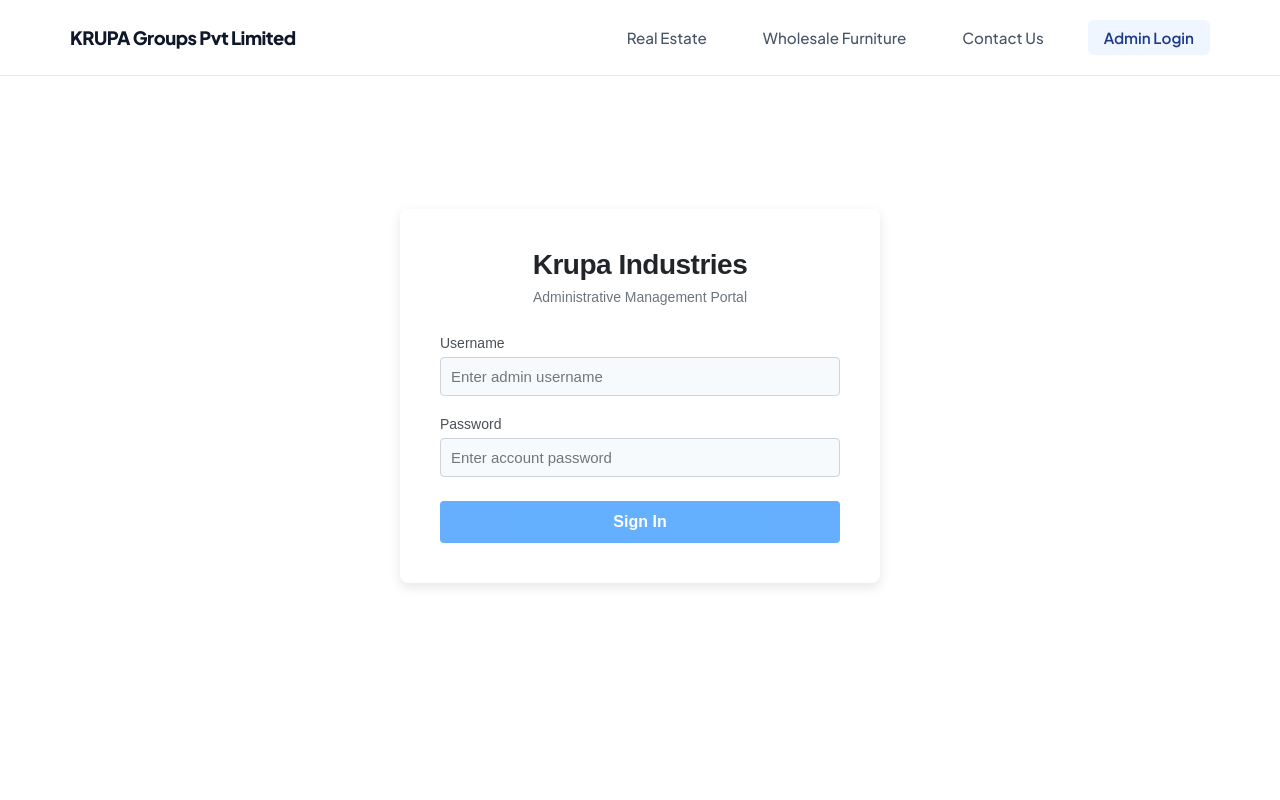
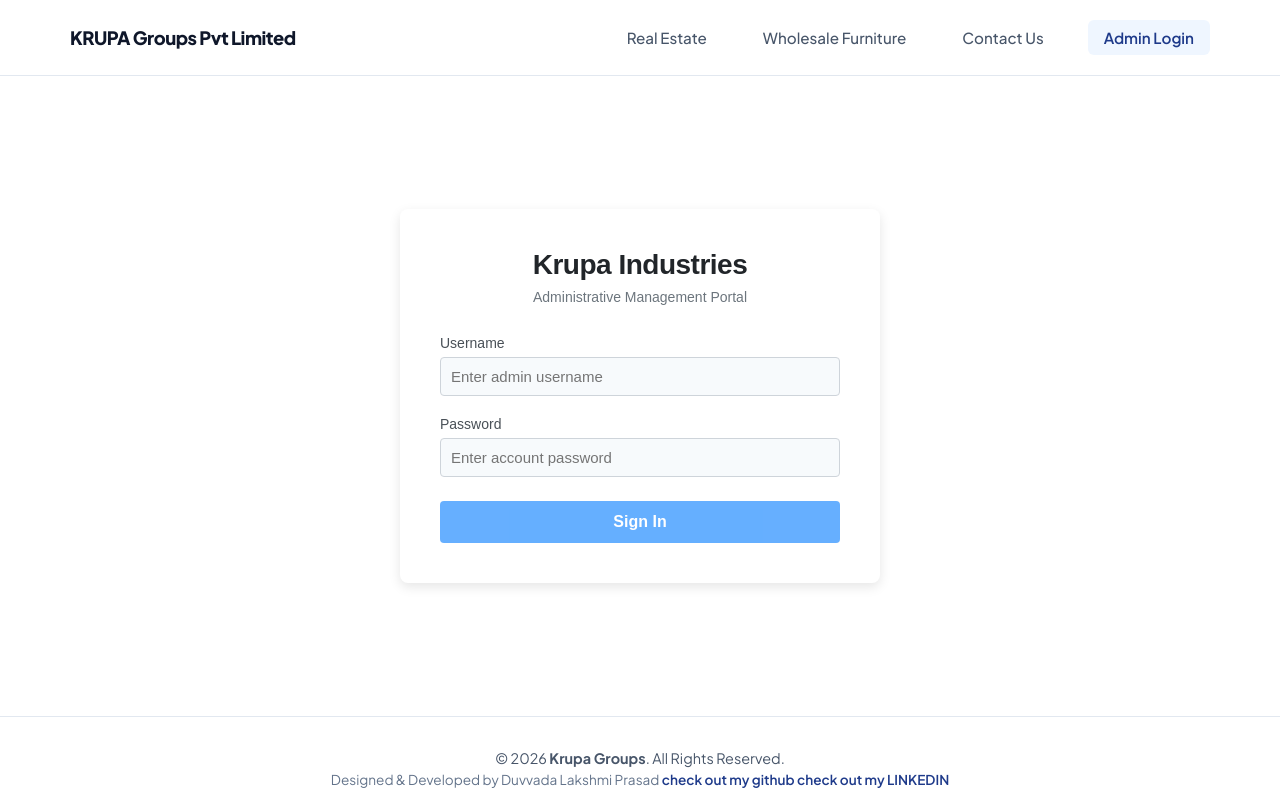
Before and after one commit to prasadduvvada/Krupa-Groups-pvt-lmt, an Angular app in the folder krupa_Web/krupa-industries/: page /login in a window 1280 px wide. Shown: the top 800 px of the page. Built offline with nearby package versions, Linux system fonts and the light colour scheme.

Commit message:
new Footer

```diff
--- a/krupa_Web/krupa-industries/src/app/app.css
+++ b/krupa_Web/krupa-industries/src/app/app.css
@@ -175,14 +175,13 @@
   text-transform: uppercase;
 }
 
-/* Hard reset overriding default browser blue/purple states */
 a.menu-item {
   display: flex;
   align-items: center;
   gap: 12px;
   padding: 0.85rem 1rem;
-  color: #94a3b8 !important;         /* Slate standard link color assignment */
-  text-decoration: none !important;  /* Strip standard hyperlink underlines */
+  color: #94a3b8 !important;
+  text-decoration: none !important;
   border-radius: 8px;
   font-size: 0.95rem;
   font-weight: 600;
@@ -190,18 +189,16 @@
   border-left: 3px solid transparent;
 }
 
-/* Hover Interactivity with Micro-Translate Slide Effect */
 a.menu-item:hover {
   background-color: rgba(255, 255, 255, 0.05) !important;
   color: var(--text-bright) !important;
   transform: translateX(4px);
 }
 
-/* Premium Cyan/Blue Active Routing Focus Highlight State */
 a.menu-item.active {
   background: linear-gradient(90deg, rgba(59, 130, 246, 0.15) 0%, transparent 100%) !important;
-  color: #38bdf8 !important;         /* Cyber neon layout cyan highlight text */
-  border-left: 3px solid #3b82f6 !important; /* Left dashboard border pin */
+  color: #38bdf8 !important;
+  border-left: 3px solid #3b82f6 !important;
   font-weight: 700;
   text-shadow: 0 0 10px rgba(56, 189, 248, 0.3);
 }
@@ -281,7 +278,7 @@
   padding: 2rem;
 }
 
-/* --- Enterprise Data Tables (Dark Theme Updated) --- */
+/* --- Enterprise Data Tables --- */
 table {
   width: 100%;
   border-collapse: collapse;
@@ -316,7 +313,6 @@
   padding: 16px 24px;
 }
 
-/* --- Form Controls & Interactive Inputs (Preserved) --- */
 input, select, textarea {
   transition: border-color 0.15s ease-in-out, box-shadow 0.15s ease-in-out;
   outline: none;
@@ -327,7 +323,6 @@
   box-shadow: 0 0 0 0.2rem rgba(59, 130, 246, 0.25) !important;
 }
 
-/* --- Interactive Buttons (Preserved) --- */
 button {
   transition: transform 0.1s ease, filter 0.15s ease, box-shadow 0.15s ease;
 }
@@ -339,7 +334,6 @@
   transform: scale(0.98);
 }
 
-/* --- High-End Animated Backdrop Modal Overlays (Preserved) --- */
 .modal-overlay {
   position: fixed;
   top: 0;
@@ -372,31 +366,69 @@
   to { transform: translateY(0); opacity: 1; }
 }
 
-/* Elegant Clean Footer (Preserved) */
-.footer {
+/* ======================================================== */
+/* 6. EXTENDED LAYOUT FOOTERS (PUBLIC & ADMIN WORKSPACE)     */
+/* ======================================================== */
+
+/* --- Clean Light Public Footer --- */
+.public-footer {
   text-align: center;
-  padding: 2.5rem 1rem;
-  color: var(--text-muted);
-  font-size: 0.9rem;
+  padding: 2rem 1rem;
   border-top: 1px solid var(--border-color);
   background-color: #ffffff;
 }
-
-.contact-btn {
+.public-copy {
+  margin: 0 0 4px 0;
+  font-size: 0.9rem;
+  color: var(--text-muted);
+}
+.public-dev-credit {
+  margin: 0;
+  font-size: 0.85rem;
+  color: #64748b;
+}
+.public-credit-link {
+  color: var(--primary);
   text-decoration: none;
-  color: #071c35;
-  font-weight: 700;
-  font-size: 0.9rem;
-  padding: 0.5rem 1rem;
-  border-radius: 8px;
-  transition: all 0.2s ease;
+  font-weight: 600;
 }
-.contact-btn:hover {
-  background-color: #f1f5f9;
-  color: #2563eb;
+.public-credit-link:hover {
+  text-decoration: underline;
 }
 
-/* --- NEW: MOBILE TOGGLE DESKTOP DEFAULTS --- */
+/* --- Premium Cyber Dark Admin Footer --- */
+.admin-footer {
+  text-align: center;
+  padding: 1.5rem;
+  border-top: 1px solid var(--border-subtle);
+  background-color: var(--sidebar-dark);
+  margin-top: auto; /* Aligns footer perfectly at container bottom */
+  width: 100%;
+  box-sizing: border-box;
+}
+.admin-copy {
+  margin: 0 0 4px 0;
+  font-size: 0.85rem;
+  color: var(--text-slate);
+}
+.admin-dev-credit {
+  margin: 0;
+  font-size: 0.8rem;
+  color: #475569;
+}
+.admin-credit-link {
+  color: var(--accent-cyan);
+  text-decoration: none;
+  font-weight: 600;
+  text-shadow: 0 0 8px rgba(14, 165, 233, 0.2);
+  transition: color 0.2s ease;
+}
+.admin-credit-link:hover {
+  color: var(--text-bright);
+  text-decoration: underline;
+}
+
+/* --- Mobile Toggle Desktop Defaults --- */
 .mobile-menu-btn {
   display: none;
   background: transparent;
@@ -413,10 +445,9 @@
 }
 
 /* ======================================================== */
-/* 6. MOBILE RESPONSIVE OVERRIDES                           */
+/* 7. MOBILE RESPONSIVE OVERRIDES                           */
 /* ======================================================== */
 @media (max-width: 768px) {
-  /* Show Hamburger Trigger */
   .mobile-menu-btn {
     display: block !important;
   }
@@ -425,7 +456,6 @@
     padding: 1rem 1.5rem !important;
   }
 
-  /* Fix Public Navbar Stacking */
   .nav-container {
     flex-direction: column !important;
     gap: 15px;
@@ -447,17 +477,15 @@
     background-color: #f8fafc;
   }
 
-  /* Admin Dashboard Mobile Fix */
   .admin-container {
     grid-template-columns: 1fr !important;
   }
 
-  /* Convert Sidebar into an interactive off-canvas slide drawer */
   .sidebar {
     position: fixed !important;
     top: 0;
     bottom: 0;
-    left: -280px; /* Hidden perfectly off-screen left */
+    left: -280px;
     width: 280px;
     height: 100vh;
     z-index: 9999 !important;
@@ -465,12 +493,10 @@
     box-shadow: 15px 0 30px rgba(0, 0, 0, 0.6);
   }
 
-  /* Class dynamically added by Angular binding */
   .sidebar.sidebar-open {
     left: 0 !important;
   }
 
-  /* Blur/Dim background backdrop element initialization */
   .mobile-sidebar-backdrop {
     display: block !important;
     position: fixed !important;
--- a/krupa_Web/krupa-industries/src/app/app.html
+++ b/krupa_Web/krupa-industries/src/app/app.html
@@ -1,13 +1,7 @@
-<!-- ========================================== -->
-<!-- 1. ADMIN MODE (When Logged In)            -->
-<!-- Uses the Premium Dark Sidebar Grid Layout -->
-<!-- ========================================== -->
 <div class="admin-container" *ngIf="authService.isLoggedIn()">
 
-  <!-- NEW: Mobile Overlay Backdrop (Fades out the page content when sidebar is open) -->
   <div class="mobile-sidebar-backdrop" *ngIf="isSidebarOpen" (click)="closeSidebar()"></div>
 
-  <!-- Left Side: Premium Enterprise Sidebar (Binds the open state class) -->
   <aside class="sidebar" [class.sidebar-open]="isSidebarOpen">
     <div class="sidebar-brand">
       <span class="logo-icon">K</span>
@@ -18,7 +12,6 @@
     </div>
 
     <nav class="sidebar-menu">
-      <!-- CORE NAVIGATION -->
       <div class="menu-section">
         <a routerLink="/admin/dashboard" routerLinkActive="active" class="menu-item" (click)="closeSidebar()">
           <span class="menu-icon">📊</span>
@@ -26,7 +19,6 @@
         </a>
       </div>
 
-      <!-- EXPENSE MANAGEMENT -->
       <div class="menu-section">
         <span class="section-title">EXPENSE MANAGEMENT</span>
         <a routerLink="/expenses" routerLinkActive="active" class="menu-item" (click)="closeSidebar()">
@@ -35,7 +27,6 @@
         </a>
       </div>
 
-      <!-- OPERATIONAL DOMAINS -->
       <div class="menu-section">
         <span class="section-title">REAL ESTATE MANAGEMENT</span>
         <a routerLink="/real-estate" routerLinkActive="active" class="menu-item" (click)="closeSidebar()">
@@ -53,7 +44,6 @@
       </div>
     </nav>
 
-    <!-- Sidebar Footer Sticky Bottom -->
     <div class="sidebar-footer">
       <a routerLink="/login" (click)="authService.logout(); closeSidebar()" class="menu-item logout-btn">
         <span class="menu-icon">🚪</span>
@@ -62,10 +52,8 @@
     </div>
   </aside>
 
-  <!-- Right Side: Dashboard Panel Workspace -->
   <main class="main-content">
     <header class="content-header">
-      <!-- NEW: Wrapper layout combining hamburger toggle button and dashboard header title -->
       <div style="display: flex; align-items: center; gap: 16px;">
         <button class="mobile-menu-btn" (click)="toggleSidebar()">☰</button>
         <div class="header-title">
@@ -78,18 +66,23 @@
       </div>
     </header>
 
-    <!-- Main View Workspace for Admin Components -->
     <div class="dashboard-body">
       <router-outlet></router-outlet>
     </div>
+
+    <footer class="admin-footer">
+      <p class="admin-copy">© 2026 <strong>Krupa Industries</strong>. All Rights Reserved.</p>
+      <p class="admin-dev-credit">
+        Designed & Developed by
+        <a href="https://github.com/" target="_blank" rel="noopener noreferrer" class="admin-credit-link">
+          Duvvada Lakshmi Prasad
+        </a>
+      </p>
+    </footer>
   </main>
 </div>
 
 
-<!-- ========================================== -->
-<!-- 2. PUBLIC MODE (When Logged Out)          -->
-<!-- Keeps your clean top navbar & global footer -->
-<!-- ========================================== -->
 <div class="public-container" *ngIf="!authService.isLoggedIn()">
   <nav class="navbar" style="background-color: #ffffff; border-bottom: 1px solid #e2e8f0; padding: 1.25rem 2rem;">
     <div class="nav-container" style="max-width: 1140px; margin: 0 auto; display: flex; justify-content: space-between; align-items: center;">
@@ -104,12 +97,20 @@
     </div>
   </nav>
 
-  <!-- Content view for public pages (no padding needed here as per your configuration) -->
   <main class="public-content">
     <router-outlet></router-outlet>
   </main>
 
-  <footer class="footer" style="text-align: center; padding: 2.5rem 1rem; color: #475569; font-size: 0.9rem; border-top: 1px solid #e2e8f0; background-color: #ffffff;">
-    <p>© 2026 Krupa Groups. All Rights Reserved.</p>
+  <footer class="public-footer">
+    <p class="public-copy">© 2026 <strong>Krupa Groups</strong>. All Rights Reserved.</p>
+    <p class="public-dev-credit">
+      Designed & Developed by Duvvada Lakshmi Prasad
+      <a href="https://https://github.com/prasadduvvada" target="_blank" rel="noopener noreferrer" class="public-credit-link">
+        check out my github
+      </a>
+      <a href="https://https://github.com/prasadduvvada" target="_blank" rel="noopener noreferrer" class="public-credit-link">
+        check out my LINKEDIN
+      </a>
+    </p>
   </footer>
 </div>
```
